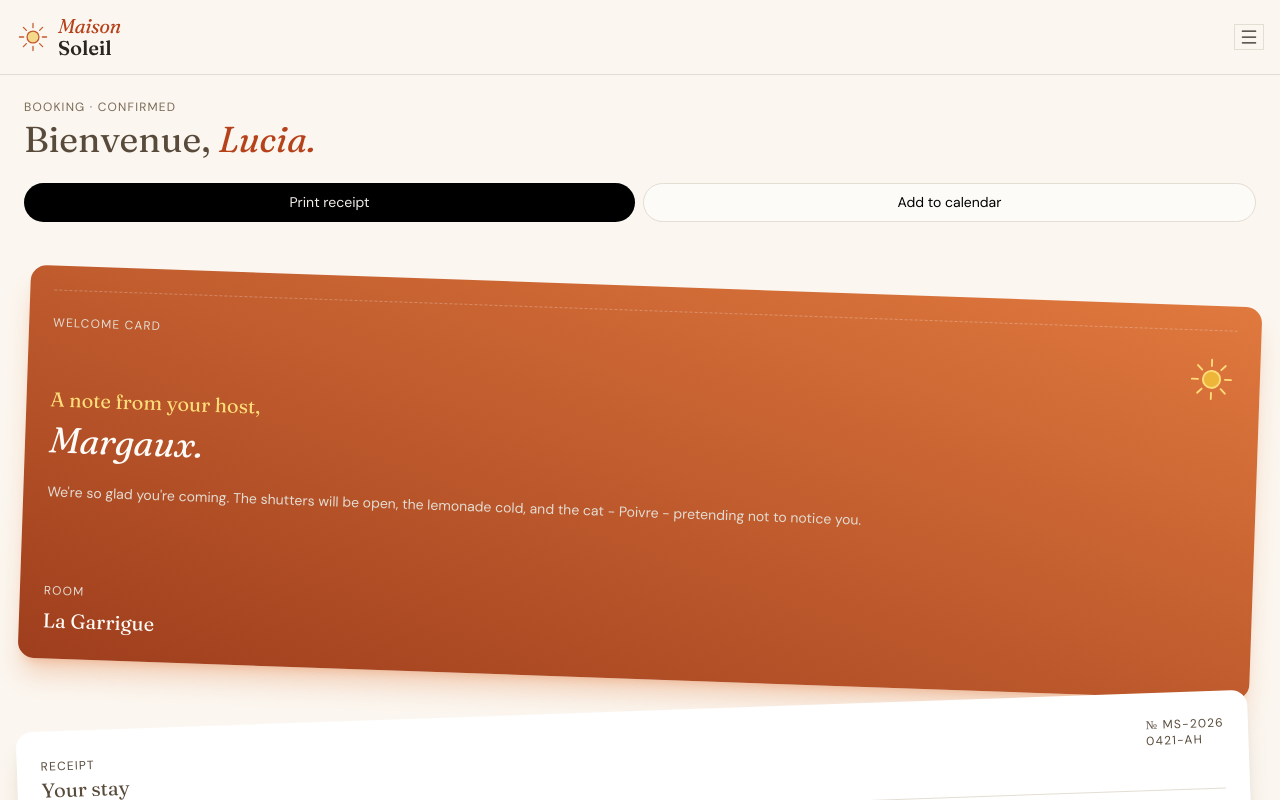
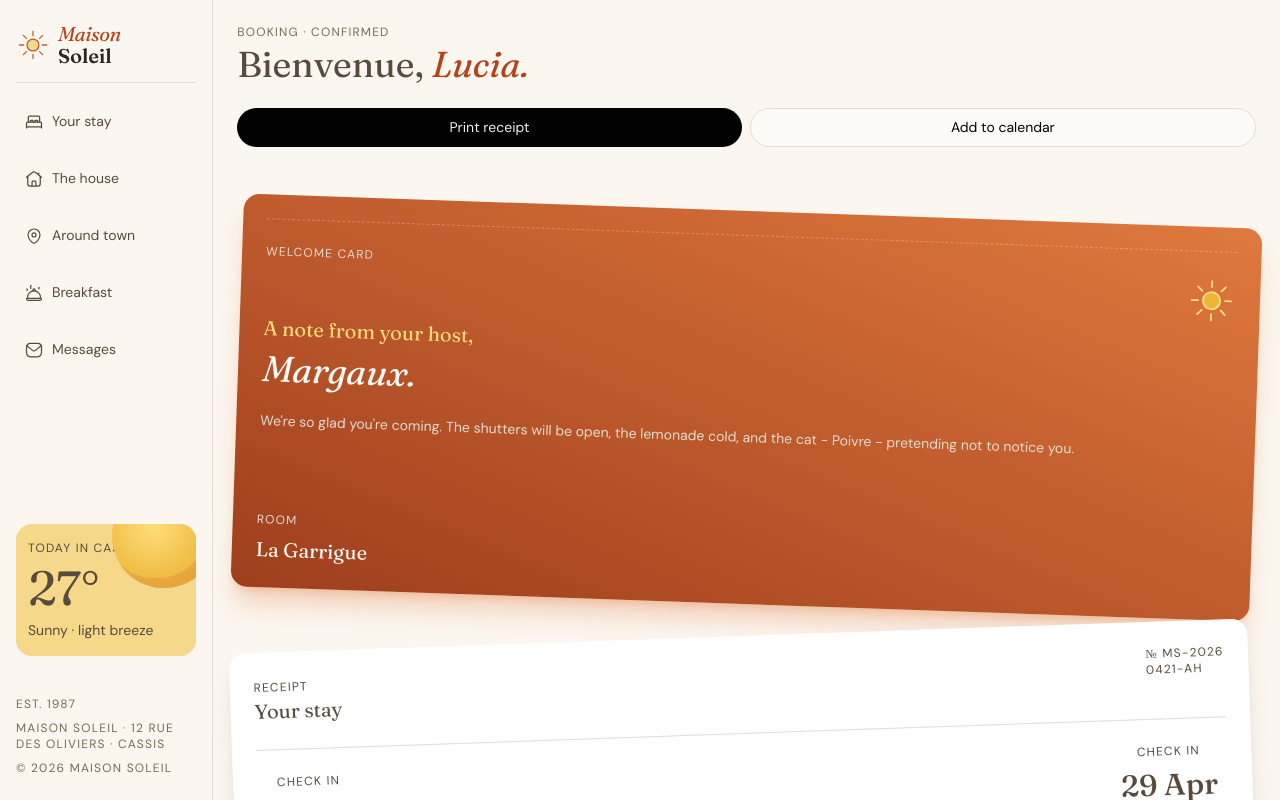
Before and after one commit to molinax18/fm-hotel-booking-confirmation, a React (Vite) app: page / in a window 1280 px wide. Shown: the top 800 px of the page. Built offline with nearby package versions, Linux system fonts and the light colour scheme; a web font is replaced by a local one.

Commit message:
feat: new Sidebar component

```diff
--- a/src/App.tsx
+++ b/src/App.tsx
@@ -3,13 +3,16 @@ import PaymentCard from "./components/PaymentCard";
 import WelcomeCard from "./components/WelcomeCard";
 import WelcomeSection from "./components/WelcomeSection";
 import GuideCards from "./components/GuideCards";
+import Sidebar from "./components/Sidebar";
 
 export default function App() {
   return (
-    <>
-      <MobileHeader />
+    <div className="grid lg:grid-cols-12">
+      <MobileHeader className="lg:hidden" />
 
-      <main className="flex flex-col gap-y-16 p-6">
+      <Sidebar className="hidden lg:grid lg:col-span-2" />
+
+      <main className="flex flex-col gap-y-16 p-6 lg:col-start-3 lg:col-span-full">
         <WelcomeSection />
 
         <section className="space-y-8">
@@ -20,6 +23,6 @@ export default function App() {
 
         <GuideCards className="flex flex-col gap-y-4" />
       </main>
-    </>
+    </div>
   );
 }
--- a/src/components/GuideCards.tsx
+++ b/src/components/GuideCards.tsx
@@ -1,6 +1,6 @@
 import type { ComponentPropsWithoutRef } from "react";
 import GuideCard from "./GuideCard";
-import WifiField from "./WiFiField";
+import WifiField from "./WifiField";
 
 import KeyIcon from "@/assets/icon-key.svg?react";
 import WifiIcon from "@/assets/icon-wifi.svg?react";
--- a/src/components/MobileHeader.tsx
+++ b/src/components/MobileHeader.tsx
@@ -1,16 +1,22 @@
-import { useState } from "react";
+import { useState, type ComponentPropsWithoutRef } from "react";
 import MenuIcon from "@/assets/icon-menu.svg?react";
 import CloseMenu from "@/assets/icon-close.svg?react";
 import NavbarMobile from "./NavbarMobile";
 
 import maisonLogo from "@/assets/logo.svg";
 
-export default function MobileHeader() {
+export default function MobileHeader({
+  className,
+  ...props
+}: ComponentPropsWithoutRef<"div">) {
   const [isOpen, setIsOpen] = useState(false);
   const toggleMenu = () => setIsOpen((prev) => !prev);
 
   return (
-    <header className="flex items-center justify-between p-4 border-b border-b-neutral-400">
+    <header
+      className={`flex items-center justify-between p-4 border-b border-b-neutral-400 ${className ?? ""}`}
+      {...props}
+    >
       <img src={maisonLogo} alt="Maison Soleil Logo" />
 
       <button
--- a/src/components/NavbarMobile.tsx
+++ b/src/components/NavbarMobile.tsx
@@ -15,13 +15,14 @@ export default function NavbarMobile() {
       <ul className="flex flex-col gap-y-3">
         {NAV_LINKS.map(({ href, value, icon: Icon }, index) => (
           <li
-            onClick={() => newSelectedValue(value)}
             key={index}
             className={`flex items-center gap-x-2 py-3 px-2 rounded-md font-normal ${selectedValue === value ? "bg-white text-black" : "text-neutral-700"}`}
           >
             <Icon className="text-inherit" />
 
-            <a href={href}>{value}</a>
+            <a href={href} onClick={() => newSelectedValue(value)}>
+              {value}
+            </a>
           </li>
         ))}
       </ul>
--- /dev/null
+++ b/src/components/Sidebar.tsx
@@ -0,0 +1,50 @@
+import { useState, type ComponentPropsWithoutRef } from "react";
+import { NAV_LINKS, type NavLinksValueType } from "@/constants/navLinks";
+import WeatherCard from "./WeatherCard";
+import LocationDetails from "./LocationDetails";
+
+import maisonLogo from "@/assets/logo.svg";
+
+export default function Sidebar({
+  className,
+  ...props
+}: ComponentPropsWithoutRef<"div">) {
+  const [selectedValue, setSelectedValue] = useState<NavLinksValueType | null>(
+    null
+  );
+  const newSelectedValue = (value: NavLinksValueType) =>
+    setSelectedValue(value);
+
+  return (
+    <aside
+      className={`grid grid-rows-[min-content_1fr_min-content] gap-y-4 h-screen py-6 px-4 border-r border-neutral-400 ${className ?? ""}`}
+      {...props}
+    >
+      <header className="border-b border-neutral-400 pb-4">
+        <img src={maisonLogo} alt="Maison Soleil Logo" />
+      </header>
+
+      <nav>
+        <ul className="flex flex-col gap-y-3">
+          {NAV_LINKS.map(({ href, value, icon: Icon }, index) => (
+            <li
+              key={index}
+              className={`flex items-center gap-x-2 py-3 px-2 rounded-md font-normal ${selectedValue === value ? "bg-white text-black" : "text-neutral-700"}`}
+            >
+              <Icon className="text-inherit" />
+
+              <a href={href} onClick={() => newSelectedValue(value)}>
+                {value}
+              </a>
+            </li>
+          ))}
+        </ul>
+      </nav>
+      <footer className="flex flex-col gap-y-10">
+        <WeatherCard />
+
+        <LocationDetails />
+      </footer>
+    </aside>
+  );
+}
```
